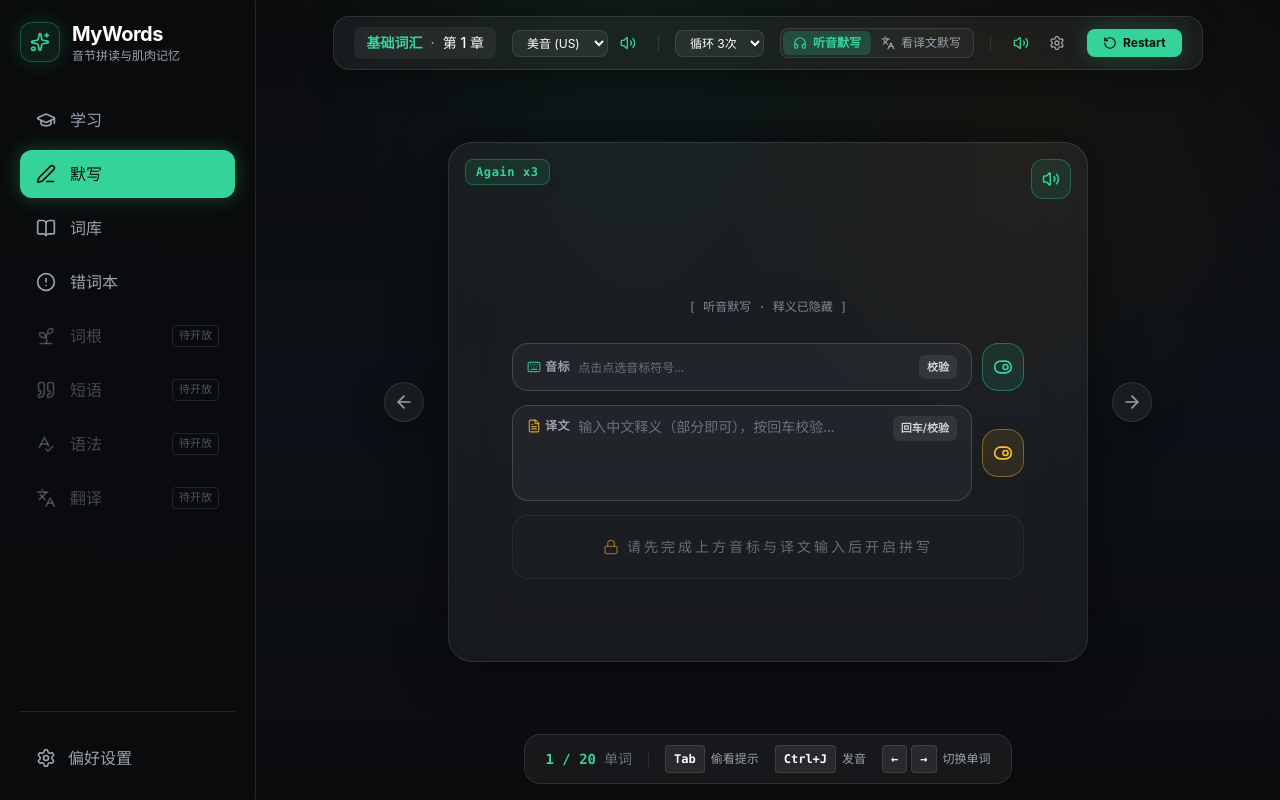
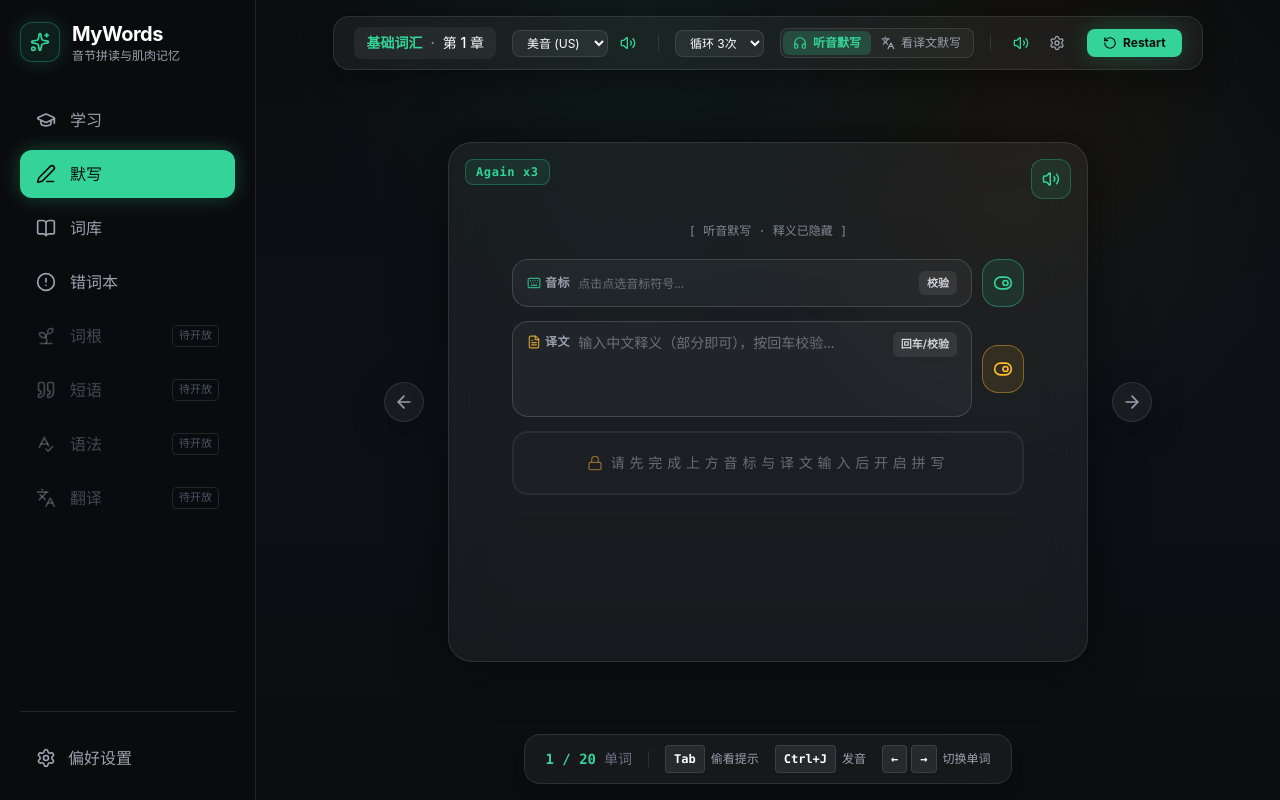
Before and after one commit to easybuild-jack/mywords, a Next.js app: page /dictation in a window 1280 px wide. Built offline with nearby package versions, Linux system fonts and the light colour scheme; no server answers.

Commit message:
feat: add LearnCard and DictationCard components for typing module

```diff
--- a/src/components/typing/DictationCard.tsx
+++ b/src/components/typing/DictationCard.tsx
@@ -90,25 +90,23 @@ export function DictationCard({
       phoneticPreference={phoneticPreference}
       remainingLoops={remainingLoops}
     >
-      <div className="flex flex-col h-full py-1">
-        {/*
-          顶部线索槽：高度固定，听音模式留空也不塌陷，两个模式下方的排版才完全一致。
-          偷看出来的单词也占这一格，避免它把下面的输入阶梯顶下去。
-          pt-8 是为了让长释义避开左上角那枚绝对定位的 Again 角标。
-        */}
-        <div className="h-32 shrink-0 flex items-center justify-center px-6 pt-8">
-          {isPeeking ? (
-            <span className="font-mono text-2xl font-bold tracking-widest text-accent px-4 py-0.5 rounded-lg bg-accent/10 border border-accent/30">
-              {word.name}
-            </span>
-          ) : cueMode === 'meaning' ? (
+      {/*
+        卡片里从上到下四块：顶部线索、模式提示、输入阶梯、底部偷看槽。
+        gap-4 只作用在这四块之间，阶梯内部的 space-y-3.5 不受影响——三个输入行是一个整体。
+        不给听音模式留空线索槽：看译文模式本来就会整行撤掉译文输入，
+        两个模式的阶梯高度天生不等，留空槽换不来排版一致，只会把内容压到卡片下半部分。
+      */}
+      <div className="flex flex-col h-full py-1 justify-center gap-4">
+        {/* 顶部线索槽：只在看译文模式出现，h-20 刚好装三行释义 */}
+        {cueMode === 'meaning' && (
+          <div className="h-20 shrink-0 flex items-center justify-center px-6">
             <p className="max-w-lg text-base font-bold text-white line-clamp-3 leading-relaxed text-center">
               {meaningText}
             </p>
-          ) : null}
-        </div>
+          </div>
+        )}
 
-        {/* 模式提示：常驻自己这一行，只有文案变化，位置与高度都不动 */}
+        {/* 模式提示：常驻自己这一行，只有文案变化，高度不动 */}
         <div className="h-6 shrink-0 flex items-center justify-center px-4">
           <span className="text-xs text-muted-foreground/80 font-mono">
             {cueMode === 'listen' ? '[ 听音默写 · 释义已隐藏 ]' : '[ 看译文默写 · 发音需手动触发 ]'}
@@ -116,7 +114,7 @@ export function DictationCard({
         </div>
 
         {/* 中间主要输入阶梯区 */}
-        <div className="w-full max-w-lg mx-auto space-y-3.5 flex-1 flex flex-col justify-center">
+        <div className="w-full max-w-lg mx-auto space-y-3.5">
           {/* 第一级：音标点选输入行 */}
           <div className="flex items-center gap-2.5">
             <div
@@ -266,14 +264,16 @@ export function DictationCard({
             </div>
           )}
 
-          {/* 第三级：单词拼写盲打槽，前置完成后激活 */}
+          {/* 第三级：单词拼写盲打槽，前置完成后激活。
+              样式与学习页的跟打槽保持一致（霓虹绿描边 + 48px 字号 + 剩余字母下划线），
+              只多一个未解锁态，改动要两边同步 */}
           <div className="relative w-full">
             <div
-              className={`h-16 flex items-center justify-center tracking-widest font-mono text-3xl font-bold rounded-2xl border px-5 transition-all shadow-inner ${!isSpellingUnlocked
+              className={`h-16 flex items-center justify-center overflow-hidden tracking-widest font-mono text-5xl font-bold rounded-2xl border-2 px-6 transition-all ${!isSpellingUnlocked
                 ? 'border-white/10 bg-white/[0.02] text-muted-foreground/50 opacity-60'
                 : hasTypo
-                  ? 'border-destructive bg-destructive/15 text-destructive animate-shake'
-                  : 'border-primary/40 bg-white/[0.04] text-primary shadow-[0_0_20px_rgba(0,0,0,0.2)]'
+                  ? 'border-destructive bg-destructive/10 text-destructive animate-shake'
+                  : 'border-[#00FF88]/45 bg-[#00FF88]/[0.05] text-primary shadow-[0_0_24px_rgba(0,255,136,0.16)]'
                 }`}
             >
               {!isSpellingUnlocked ? (
@@ -291,13 +291,20 @@ export function DictationCard({
                 </div>
               ) : (
                 <>
-                  {currentInput && <span className="mr-2">{currentInput}</span>}
-                  <span className="inline-block w-0.5 h-8 bg-primary animate-cursor shrink-0" />
-                  {!currentInput && (
-                    <span className="ml-2 text-muted-foreground/60 text-xl tracking-widest font-normal font-mono">
-                      {Array(word.name.length).fill('_').join(' ')}
-                    </span>
-                  )}
+                  {currentInput && <span className="mr-1">{currentInput}</span>}
+                  <span
+                    className={`inline-block w-0.5 h-11 animate-cursor shrink-0 ${
+                      hasTypo ? 'bg-destructive' : 'bg-primary'
+                    }`}
+                  />
+                  {/* 下划线只铺剩余字母，敲一个顶掉一个，打字途中底线不会消失 */}
+                  <span
+                    className={`ml-1 font-normal ${
+                      hasTypo ? 'text-destructive/40' : 'text-[#00FF88]/35'
+                    }`}
+                  >
+                    {'_'.repeat(Math.max(0, word.name.length - currentInput.length))}
+                  </span>
                 </>
               )}
             </div>
@@ -312,6 +319,15 @@ export function DictationCard({
             </div>
           </div>
         </div>
+
+        {/* 底部偷看槽：始终占位并参与整体居中，所以偷看出现与消失都不会挤动上面的输入阶梯 */}
+        <div className="h-10 shrink-0 flex items-center justify-center">
+          {isPeeking && (
+            <span className="font-mono text-2xl font-bold tracking-widest text-accent px-4 py-0.5 rounded-lg bg-accent/10 border border-accent/30">
+              {word.name}
+            </span>
+          )}
+        </div>
       </div>
     </WordCardShell>
   )
--- a/src/components/typing/LearnCard.tsx
+++ b/src/components/typing/LearnCard.tsx
@@ -137,9 +137,10 @@ export function LearnCard({
         {/* 跟打输入槽：外框用霓虹绿 #00FF88。它和输入文字的主色 #34D399 同色相，
             靠更高的饱和度与明度拉开层次，所以透明度要压住，否则框会比字还抢眼。
             框内下划线只铺剩余字母，敲一个顶掉一个，打字途中底线不消失。
-            overflow-hidden 兜住超长词：48px 字号下约 15 个字母就到边，宁可裁掉尾巴也别撑破框。
-            槽位仍是 h-16，字号变化不会动到输入框的纵向位置 */}
-        <div className="relative w-full max-w-lg mx-auto pt-6">
+            overflow-hidden 兜住超长词：48px 字号下约 17 个字母就到边，宁可裁掉尾巴也别撑破框。
+            槽位仍是 h-16，字号变化不会动到输入框的纵向位置。
+            这一整套样式与默写页的拼写槽保持一致，改动要两边同步 */}
+        <div className="relative w-full pt-6">
           <div
             className={`h-16 flex items-center justify-center overflow-hidden tracking-widest font-mono text-5xl font-bold rounded-2xl border-2 px-6 transition-all ${
               hasTypo
```
